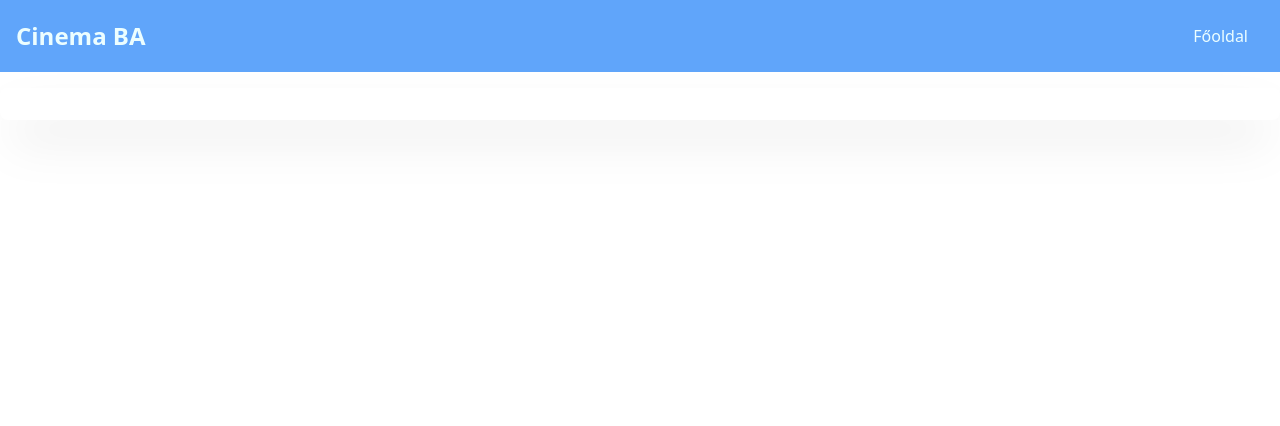
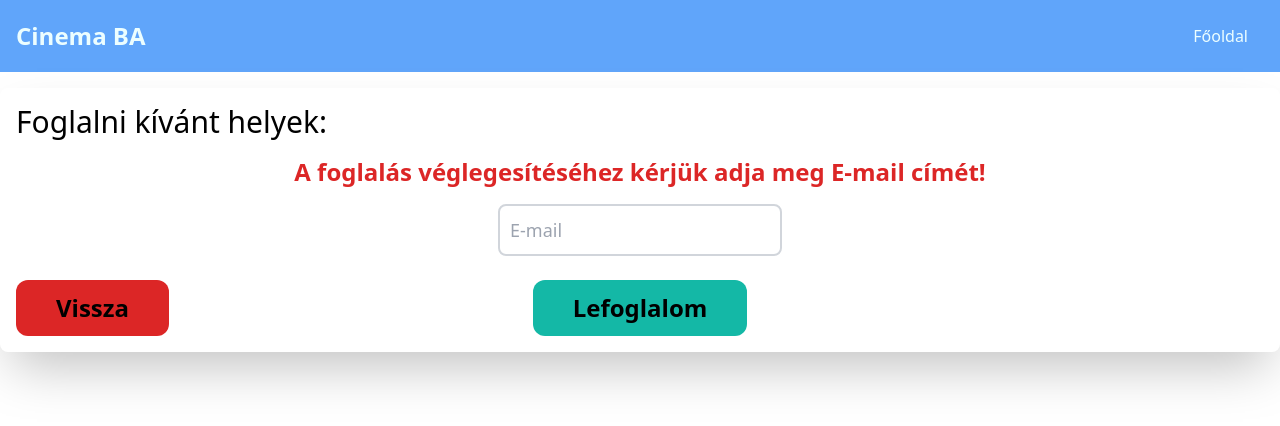
Before and after one commit to Venecaat/Cinema-BA-Homework, a Nuxt app: page /foglalas in a window 1280 px wide. Before the commit this address had no page. Shown: the top 426 px of the page. Built offline with nearby package versions, Linux system fonts and the light colour scheme.

Commit message:
Add foglalas.vue to pages

```diff
--- /dev/null
+++ b/pages/foglalas.vue
@@ -0,0 +1,38 @@
+<script setup>
+  import {useSeatsStore} from "~/store/seats";
+
+  const store = useSeatsStore();
+  let email = "";
+  const reserveSeats = () => {
+    email = document.getElementById("emailAddress").value
+
+    if (!email) {
+      alert("Az E-mail cím megadása kötelező!");
+    }
+    else {
+
+    }
+  }
+
+  const back = () => {
+    store.$reset();
+    navigateTo("/");
+  }
+</script>
+
+<template>
+  <h1 class="text-3xl mb-4">Foglalni kívánt helyek:</h1>
+  <h4 v-for="seat in store.seatsList" class="ml-3 font-semibold text-xl">Sor: {{ seat.row_number }}, Szék: {{ seat.seat_number }}</h4>
+  <div class="text-center mt-4">
+    <h3 class="text-2xl mb-4 font-semibold text-red-600">A foglalás véglegesítéséhez kérjük adja meg E-mail címét!</h3>
+    <input id="emailAddress" type="text" placeholder="E-mail" class="mb-6 mx-auto border-2 border-gray-300 text-gray-900 text-lg rounded-lg block p-2.5">
+    <div class="grid grid-cols-3">
+      <button type="button" class="justify-self-start bg-red-600 hover:bg-red-400 py-3 px-10 text-2xl font-semibold rounded-xl" @click="back">Vissza</button>
+      <button type="button" class="justify-self-center bg-teal-500 hover:bg-teal-300 py-3 px-10 text-2xl font-semibold rounded-xl" @click="reserveSeats">Lefoglalom</button>
+    </div>
+  </div>
+</template>
+
+<style scoped>
+
+</style>
```
